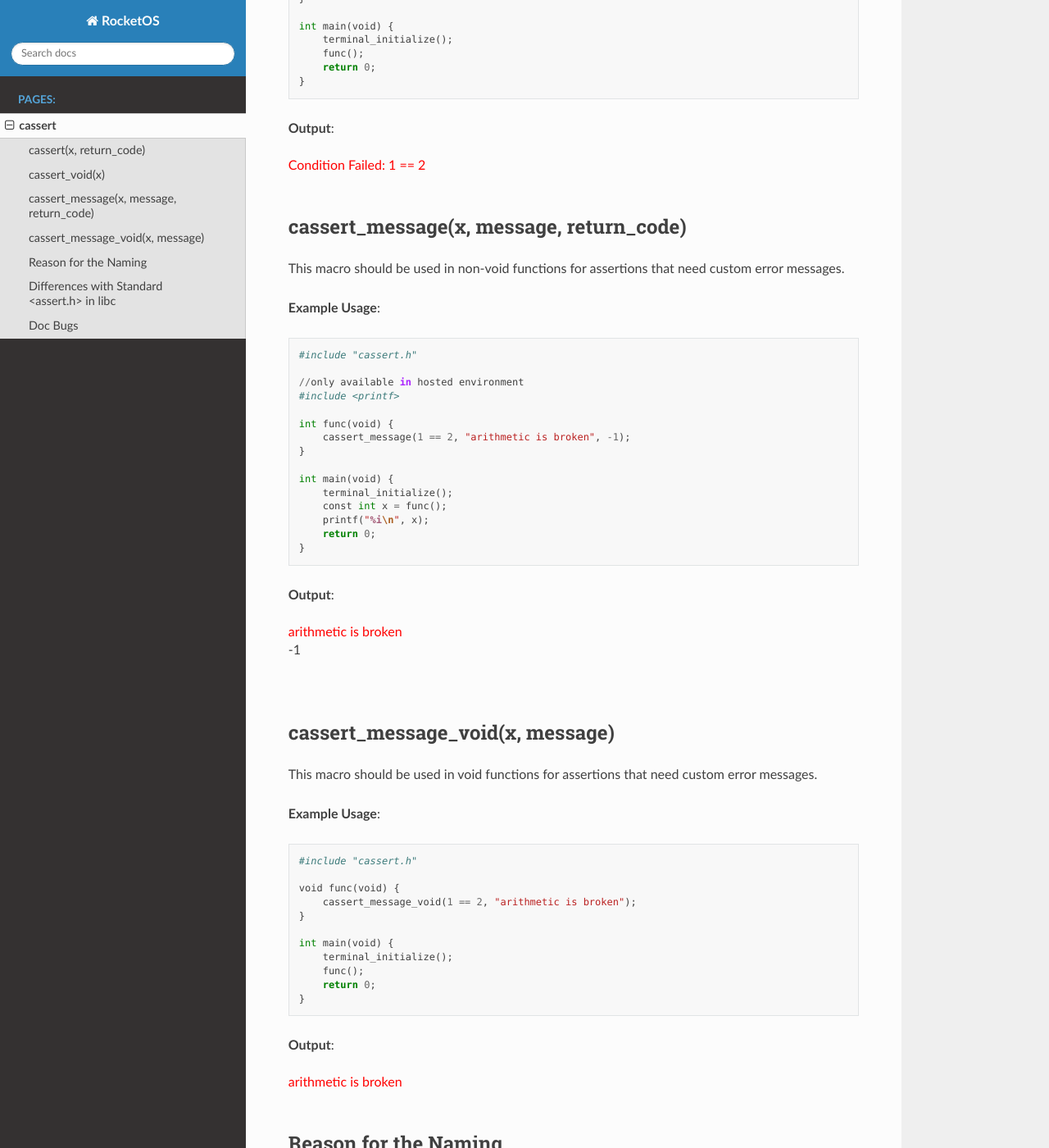
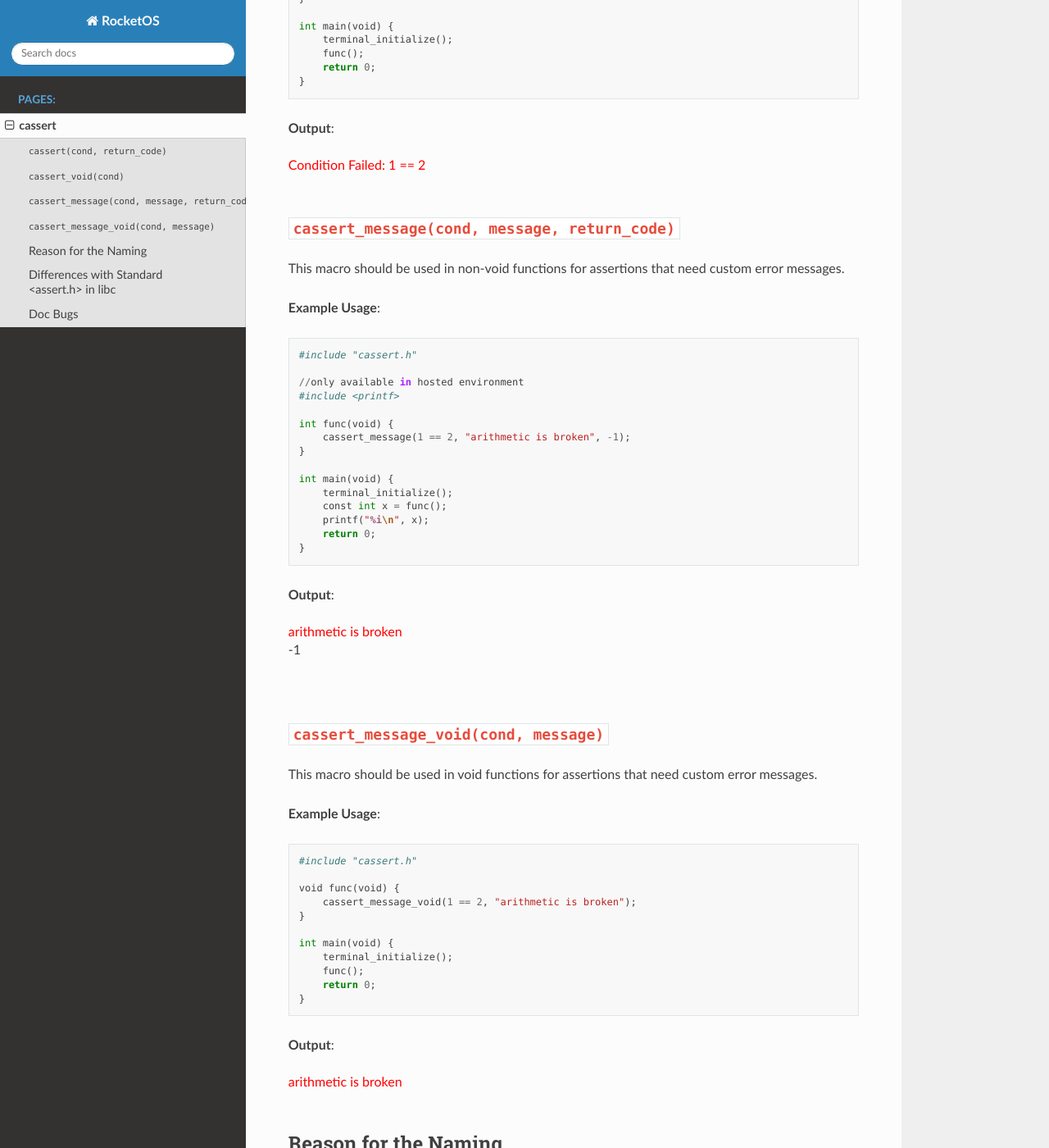
Before and after one commit to OperatingSystemRocket/RocketOS, a Sphinx documentation site: the page built from docs/source/cassert.rst, in a window 1280 px wide and 1400 px high, scrolled down 1091 px. Shown: the whole window at 82% size. Built offline with Sphinx 7.4.7 and the Read the Docs theme 2.0.0, drawn with Linux system fonts in a browser that asks for light colours; some of the changed text lies outside the part shown.

Commit message:
Refactored cassert.h and edited cassert.rst

```diff
--- a/docs/source/cassert.rst
+++ b/docs/source/cassert.rst
@@ -8,8 +8,8 @@ cassert
 This module has four macros and is header only.
 The four macros are as follows:
 
-cassert(x, return_code)
-^^^^^^^^^^^^^^^^^^^^^^^^^^^
+``cassert(cond, return_code)``
+^^^^^^^^^^^^^^^^^^^^^^^^^^^^^^^
 
 This macro should be used
 in non-void functions
@@ -43,8 +43,8 @@ for assertions that don't need custom error messages.
 
 |br|
 
-cassert_void(x)
-^^^^^^^^^^^^^^^^^^^
+``cassert_void(cond)``
+^^^^^^^^^^^^^^^^^^^^^^^
 
 This macro should be used
 in void functions
@@ -72,8 +72,8 @@ for assertions that don't need custom error messages.
 
 |br|
 
-cassert_message(x, message, return_code)
-^^^^^^^^^^^^^^^^^^^^^^^^^^^^^^^^^^^^^^^^^^^^
+``cassert_message(cond, message, return_code)``
+^^^^^^^^^^^^^^^^^^^^^^^^^^^^^^^^^^^^^^^^^^^^^^^^
 
 This macro should be used
 in non-void functions
@@ -107,8 +107,8 @@ for assertions that need custom error messages.
 
 |br|
 
-cassert_message_void(x, message)
-^^^^^^^^^^^^^^^^^^^^^^^^^^^^^^^^^^^^
+``cassert_message_void(cond, message)``
+^^^^^^^^^^^^^^^^^^^^^^^^^^^^^^^^^^^^^^^^
 
 This macro should be used
 in void functions
```
Also changed, not shown: 1 other file.
